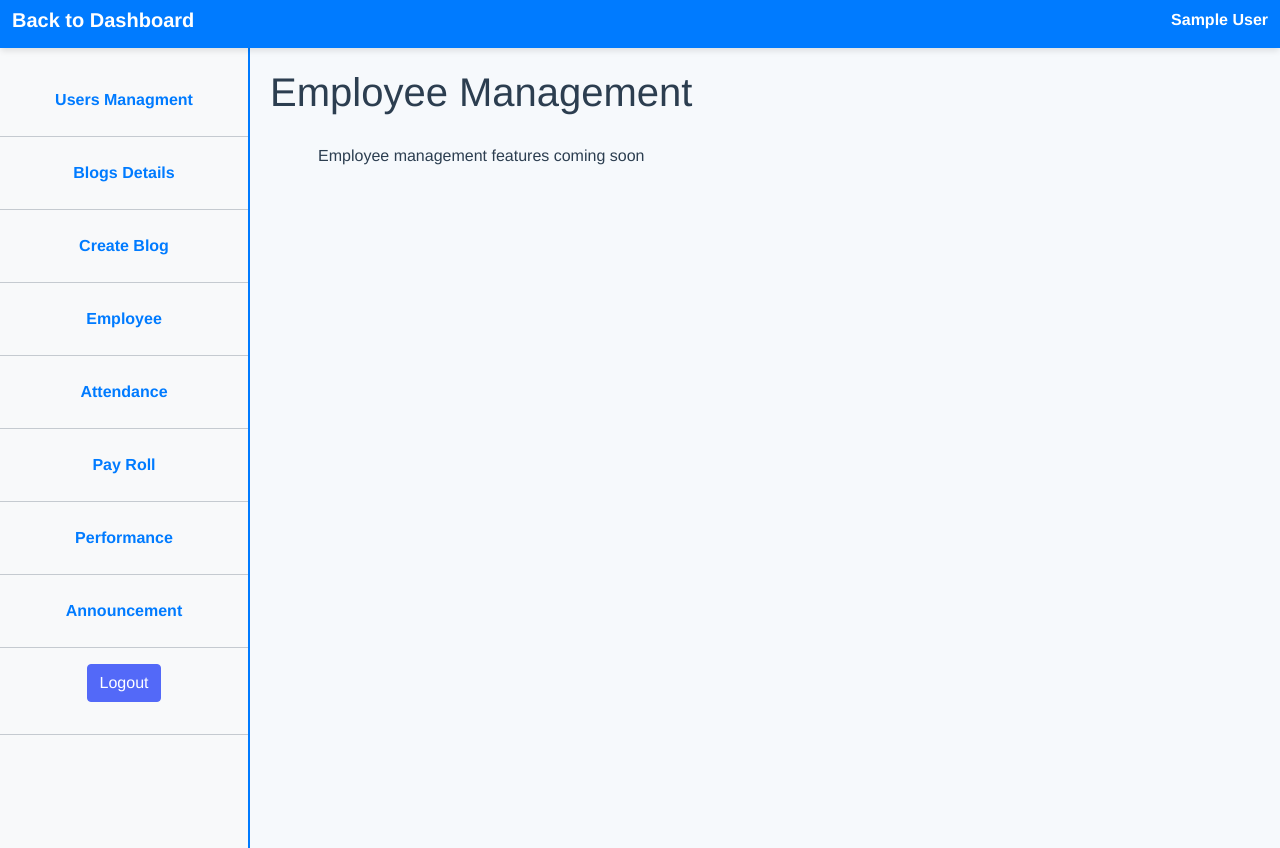
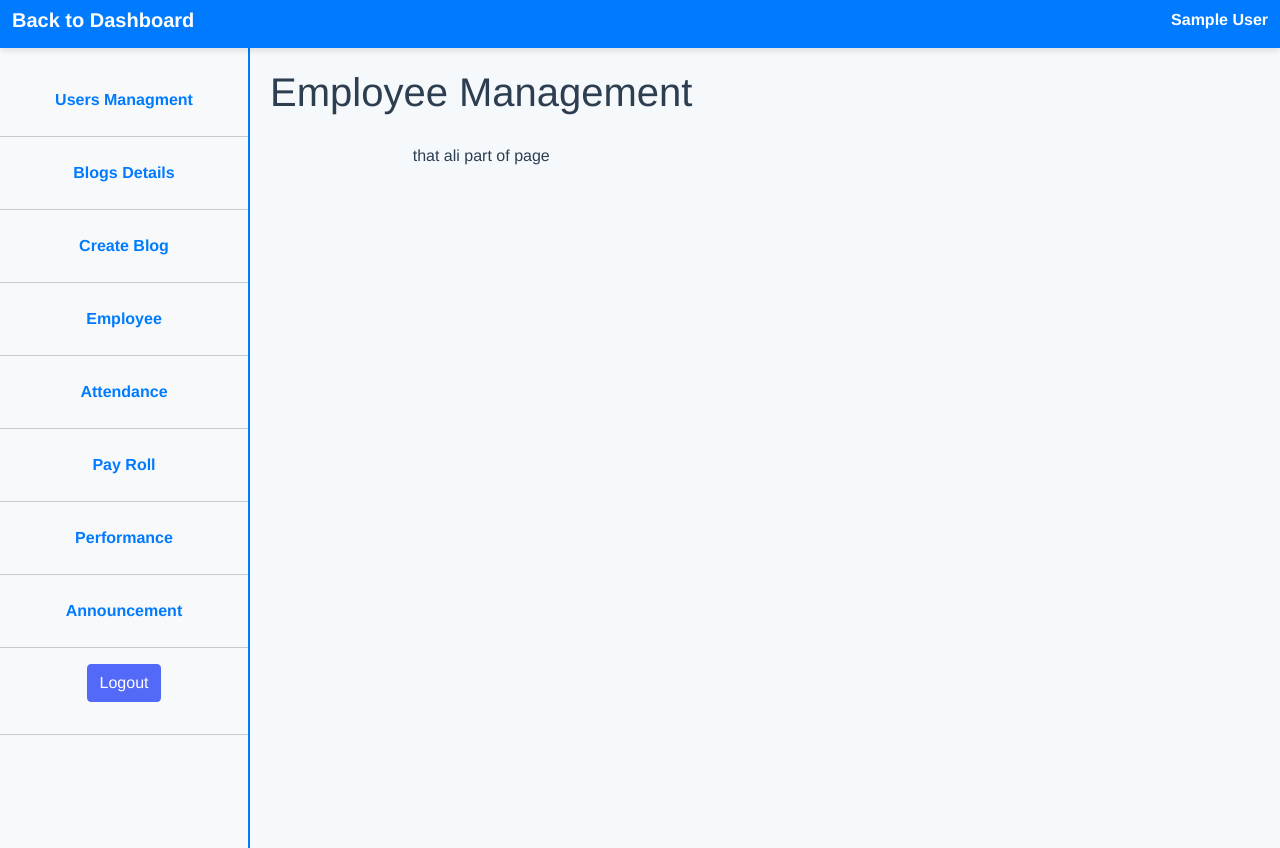
Before and after one commit to alihamza-12/HR-system, a Vue app: page /employee in a window 1280 px wide. Built offline with nearby package versions, Linux system fonts and the light colour scheme; sample sign-in values are in the browser's storage.

Commit message:
Update employee management page

```diff
--- a/src/assets/pages/employee.vue
+++ b/src/assets/pages/employee.vue
@@ -4,7 +4,8 @@
       <h1>Employee Management</h1>
       <div class="employee-content">
         <!-- Content will be added here -->
-        <p>Employee management features coming soon</p>
+        <!-- <p>Employee management features coming soon</p> -->
+         <p>that ali part of page</p>
       </div>
     </template>
   </Layout>
```
